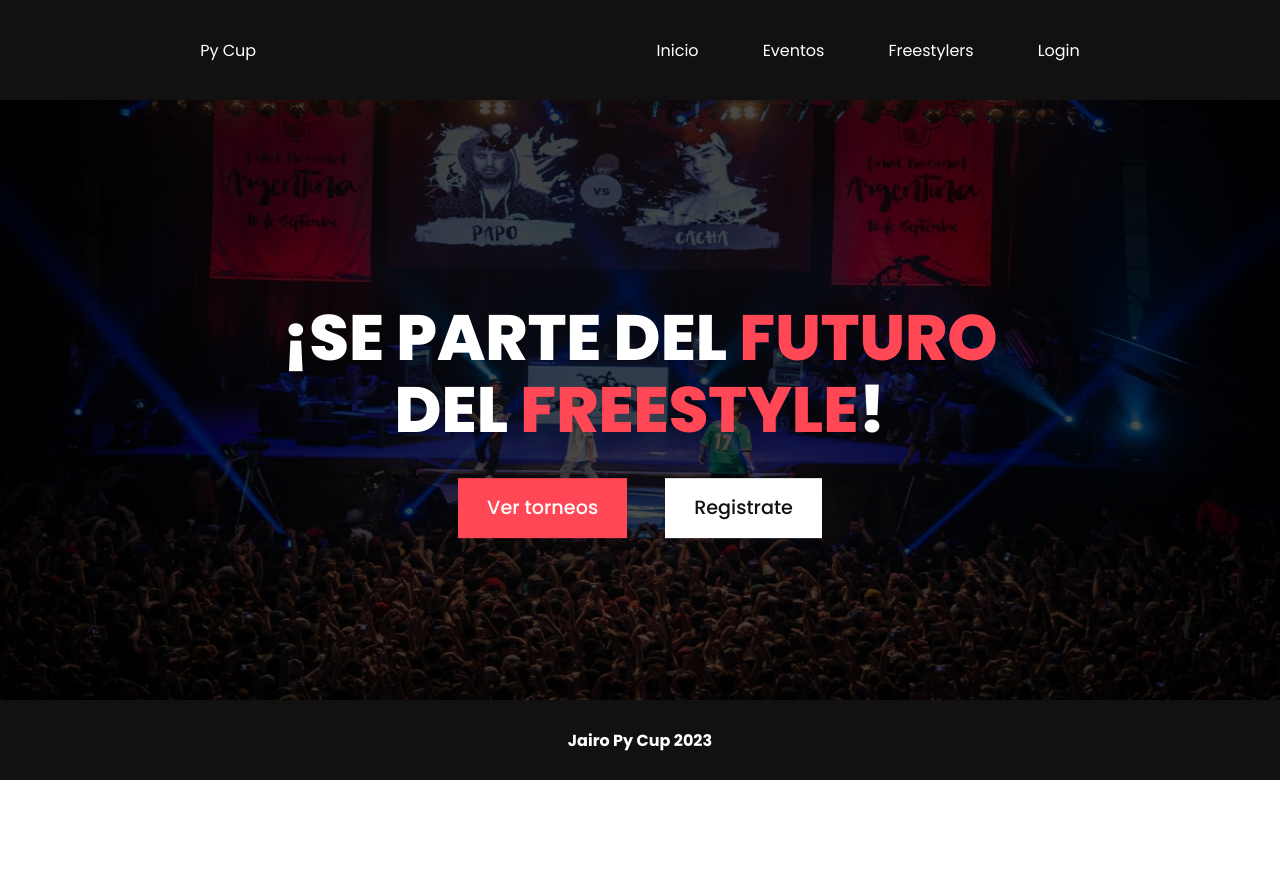
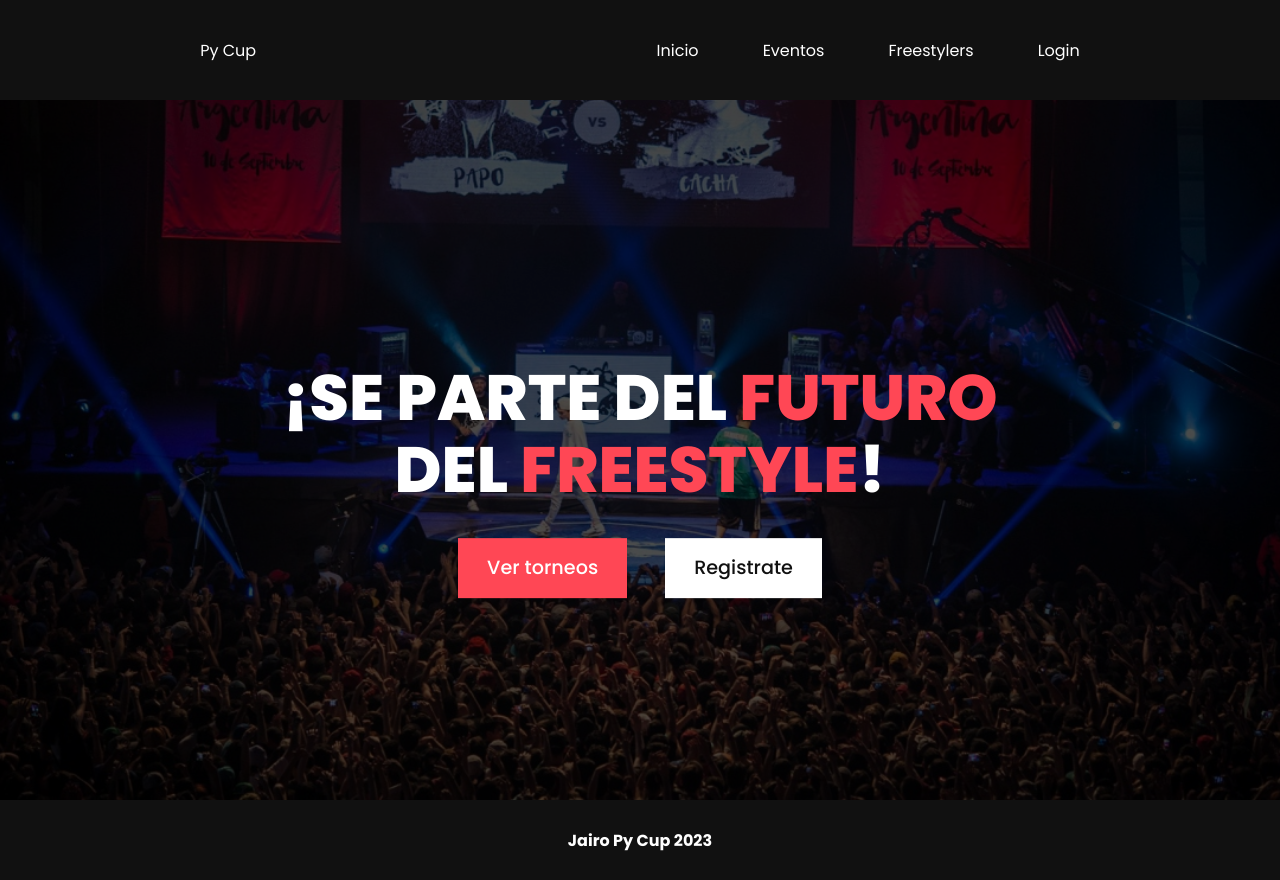
Before and after one commit to Jhezem/PyCup, a Next.js app: page / in a window 1280 px wide. Before the commit the page ends 800 px from the top, so only its background shows below. Built offline with nearby package versions, Linux system fonts and the light colour scheme.

Commit message:
update hero image styles

```diff
--- a/components/Header/Header.module.css
+++ b/components/Header/Header.module.css
@@ -1,5 +1,6 @@
 .header {
   position: relative;
+  min-height: 80vh;
 }
 
 .header .cta {
@@ -47,6 +48,10 @@
 }
 
 @media screen and (min-width: 1280px) {
+  .header {
+    min-height: 100vh;
+  }
+
   .header .cta {
     width: 60%;
     top: 60%;
--- a/components/Header/index.tsx
+++ b/components/Header/index.tsx
@@ -9,12 +9,12 @@ export const Header = () => {
       <Navbar />
       <Image
         src={"/img/rapbattle.jpg"}
-        width={1600}
-        height={600}
+        fill
         alt="banner"
         style={{
           filter: "brightness(0.3)",
-          width: "100%",
+          zIndex: "-1",
+          objectFit: "cover",
         }}
         priority
       />
```
